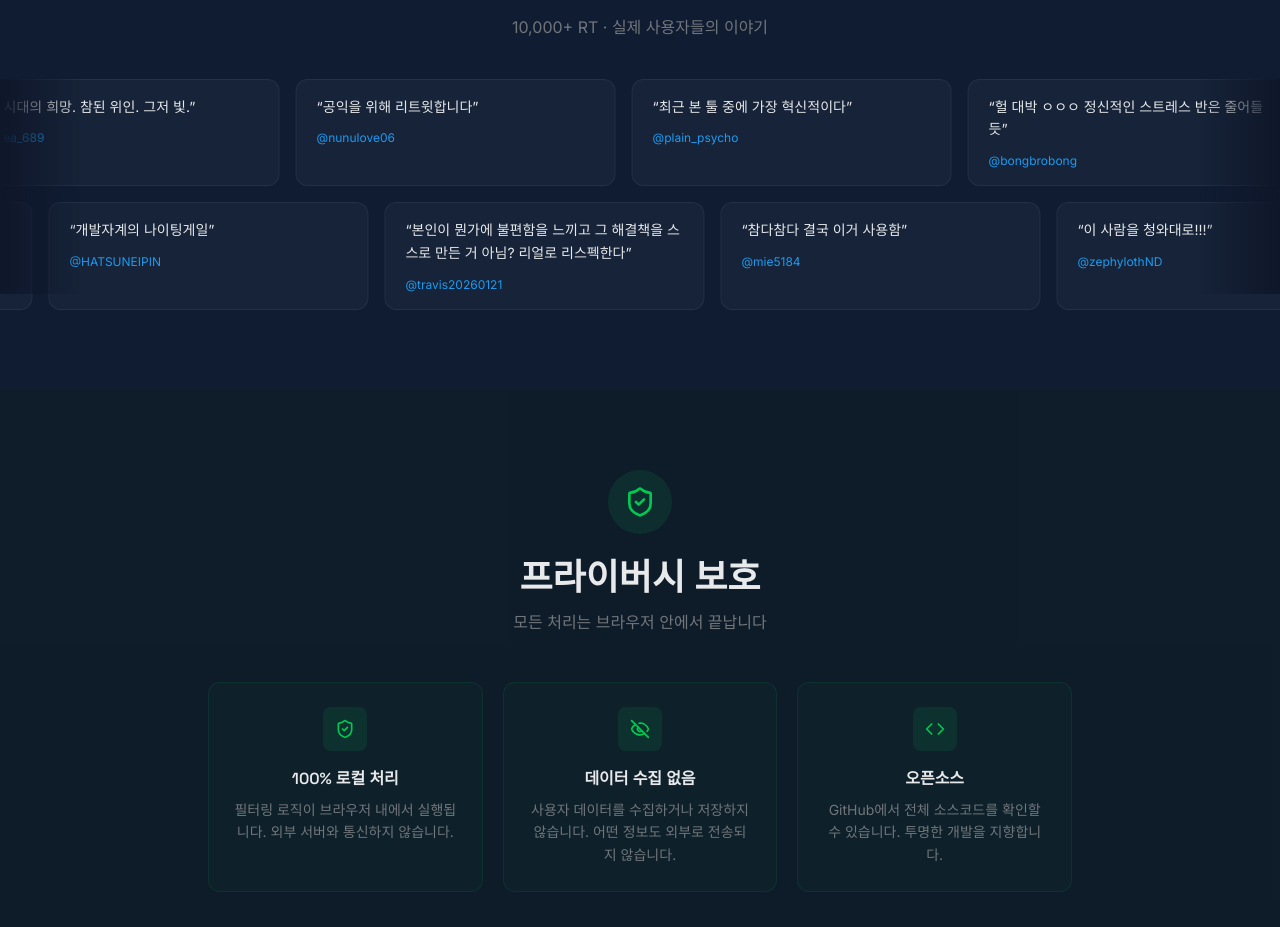
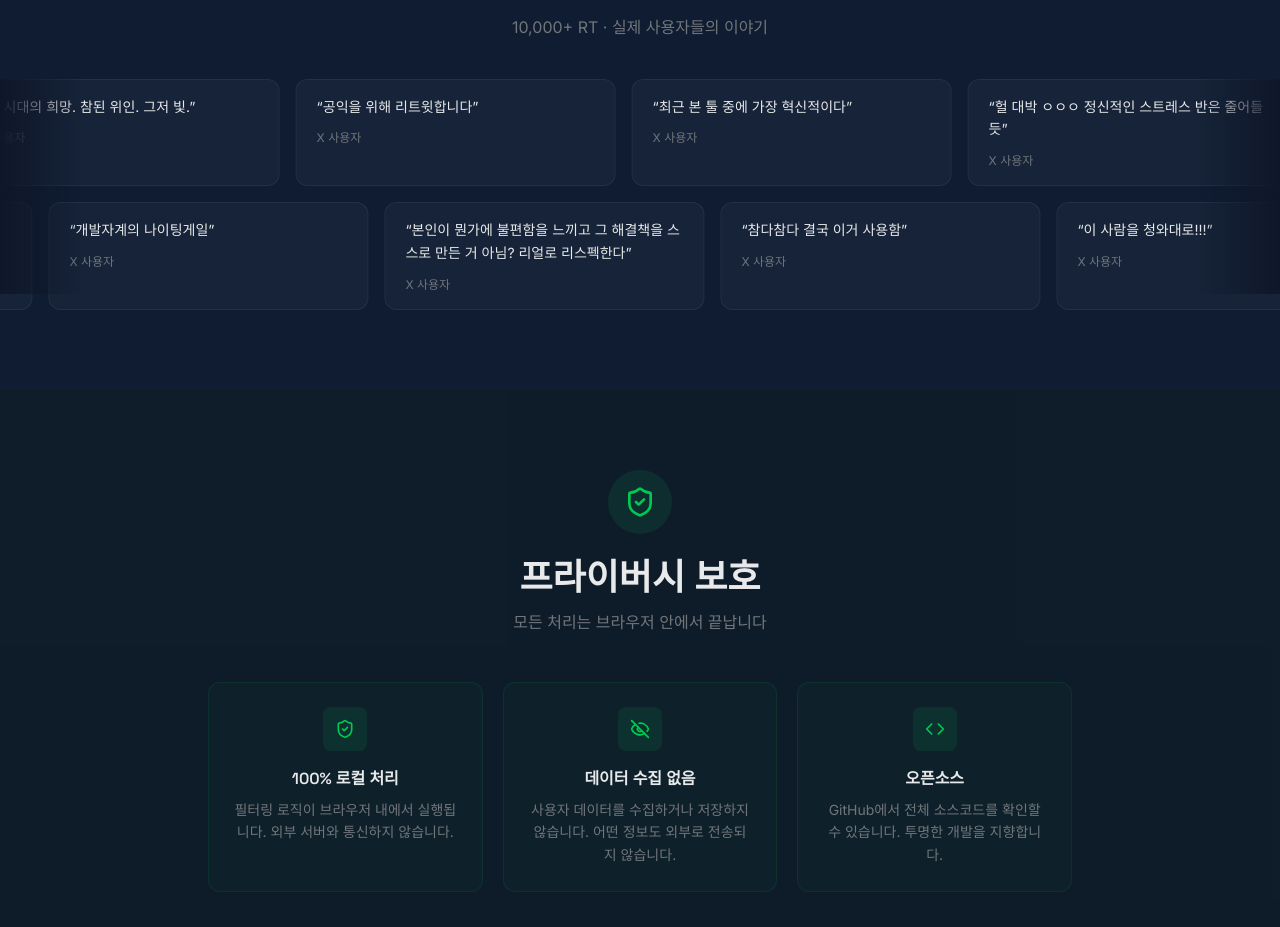
Before and after one commit to fotoner/blue-badge-remover-landing, a React (Vite) app: page / in a window 1280 px wide. Shown: the part 2269-3196 px from the top of the page. Built offline with nearby package versions, Linux system fonts and the light colour scheme.

Commit message:
style(design): hide user handles in testimonials for privacy
Replace @handle with generic "X 사용자" label to protect
quoted users' identities.

Co-Authored-By: Claude Opus 4.6 (1M context) <noreply@anthropic.com>

```diff
--- a/src/sections/SocialProof.tsx
+++ b/src/sections/SocialProof.tsx
@@ -89,7 +89,7 @@ function TestimonialCard({ testimonial }: { testimonial: Testimonial }) {
       <p className="text-sm leading-relaxed text-text-primary">
         &ldquo;{testimonial.text}&rdquo;
       </p>
-      <p className="mt-3 text-xs text-accent-blue">{testimonial.handle}</p>
+      <p className="mt-3 text-xs text-text-secondary">X 사용자</p>
     </div>
   );
 }
```
Also changed, not shown: 1 other file (tests, documents, lock files or other folders).
